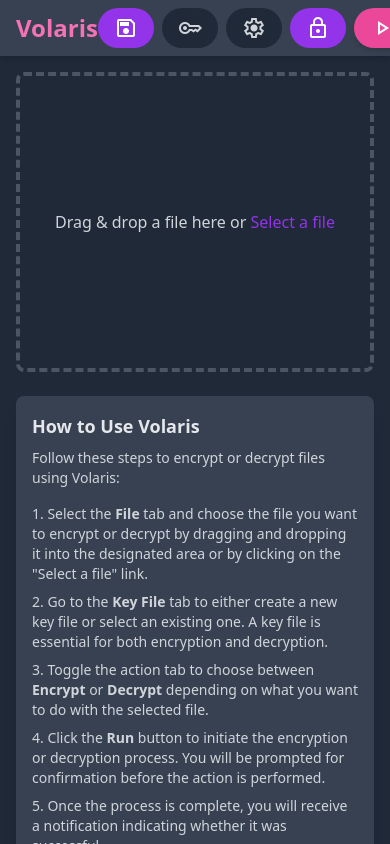
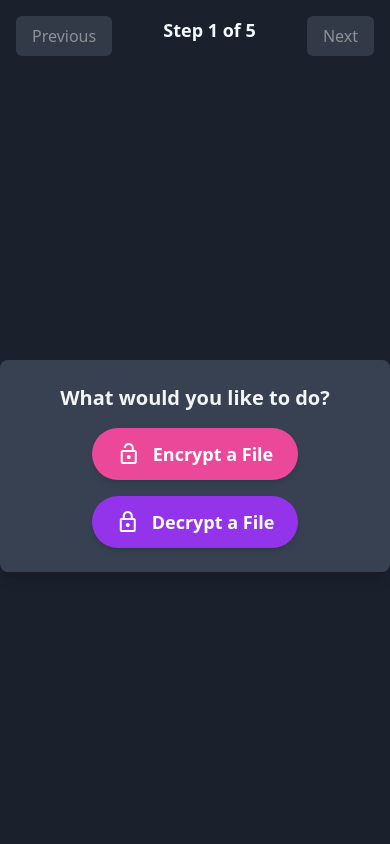
Before and after one commit to volar-is/volaris-gui, a SvelteKit app: page / in a window 390 px wide. Built offline with nearby package versions, Linux system fonts and the light colour scheme.

Commit message:
feat: made ui more intuitive

```diff
--- a/src/routes/+page.svelte
+++ b/src/routes/+page.svelte
@@ -10,7 +10,7 @@
   let keyFile = "";
   let showPasswordDialog = false;
   let password = "";
-  let selectedTab = "file";
+  let step = 1;
   let actionTab = "encrypt";
   let newKeyFilePath = "";
   let isDragOver = false;
@@ -18,14 +18,31 @@
   let selectedEncryptionAlgorithm = "XChaCha20Poly1305";
   let isDropdownOpen = null;
   let selectedHeaderVersion = "V5";
+  let isProcessing = false;
+  let startTime = 0;
+  let elapsedTime = 0;
+  let progress = 0;
+  let interval = 0;
+
+  function nextStep() {
+    if (step < 5) step++;
+  }
+
+  function previousStep() {
+    if (step > 1) step--;
+  }
 
   listen("tauri://drag-drop", (event) => {
     const files = event.payload.paths;
     if (files.length > 0) {
-      if (selectedTab === "file") {
+      if (step === 2) {
         selectedFile = files[0];
-      } else {
+        delay(500);
+        step = 3;
+      } else if (step === 3) {
         keyFile = files[0];
+
+        step = 4;
       }
     }
   });
@@ -46,24 +63,29 @@
 
   async function pickFile(option) {
     const file = await open({ multiple: false });
-    if (option == "file") {
+    if (option === "file") {
       selectedFile = file && typeof file === "string" ? file : file?.path || "";
-    } else {
+      delay(500);
+      step = 3;
+    } else if (option === "key") {
       keyFile = file && typeof file === "string" ? file : file?.path || "";
+      delay(500);
+      step = 4;
     }
   }
 
-  async function pickKeyFile() {
-    const file = await open({ multiple: false });
-    keyFile = file && typeof file === "string" ? file : file?.path || "";
-  }
-
   async function saveKeyFile() {
-    const file = await open({ directory: true });
+    const file = await save({ directory: true });
     newKeyFilePath = file && typeof file === "string" ? file : file || "";
     if (newKeyFilePath) {
       showPasswordDialogHandler();
     }
+  }
+
+  async function delay(milliseconds) {
+    return new Promise((resolve) => {
+      setTimeout(resolve, milliseconds);
+    });
   }
 
   async function createKeyFile() {
@@ -80,7 +102,6 @@
         } else {
           keyFile = newKeyFilePath + "/" + password + ".key";
         }
-
         alert("Key file created successfully." + "\n" + keyFile);
       } catch (error) {
         alert("Error creating key file: " + error);
@@ -99,8 +120,18 @@
           "Are you sure you want to encrypt this file?",
           { title: "Confirmation", kind: "warning" },
         );
+        if (confirmation) {
+          delay(1000);
+          isProcessing = true;
+          startTime = Date.now();
+          progress = 0;
+          const interval = setInterval(() => {
+            elapsedTime = (Date.now() - startTime) / 1000;
+            if (progress < 84) {
+              progress += 2;
+            }
+          }, 500);
 
-        if (confirmation) {
           const result = await invoke("encrypt_file_with_key", {
             input: selectedFile,
             output: `${selectedFile}.enc`,
@@ -109,52 +140,72 @@
             ealgorithm: selectedEncryptionAlgorithm,
             headerver: selectedHeaderVersion,
           });
+
+          clearInterval(interval);
+          progress = 100;
+          await delay(1000);
+          elapsedTime = (Date.now() - startTime) / 1000;
+          isProcessing = false;
           alert("File encrypted successfully: " + result);
         } else {
           alert("Encryption canceled.");
         }
       } catch (error) {
+        clearInterval(interval);
+        isProcessing = false;
         alert("Error during encryption: " + error);
       }
-    } else if (keyFile == "" && selectedFile == "") {
-      alert("Please select a file and keyfile.");
-    } else if (keyFile == "") {
+    } else if (!selectedFile) {
+      alert("Please select a file first.");
+    } else if (!keyFile) {
       alert("Please select or create a keyfile first.");
-    } else if (selectedFile == "") {
-      alert("Please select a file first.");
     }
   }
 
   async function decryptFile() {
-    if (selectedFile && keyFile !== undefined) {
+    if (selectedFile && keyFile) {
       try {
         const confirmation = await ask(
           "Are you sure you want to decrypt this file?",
           { title: "Confirmation", kind: "warning" },
         );
+        if (confirmation) {
+          // for now, this doesnt detect rust asking for prompt, so starts processing straight after, same with encrypt, so i just set a second long delay instead.
+          delay(1000);
+          isProcessing = true;
+          startTime = Date.now();
+          progress = 0;
+          const interval = setInterval(() => {
+            elapsedTime = (Date.now() - startTime) / 1000;
+            if (progress < 84) {
+              progress += 2;
+            }
+          }, 500);
 
-        if (confirmation) {
           const result = await invoke("decrypt_file_with_key", {
             input: selectedFile,
             output: selectedFile.replace(".enc", ""),
             keyfile: keyFile,
           });
+
+          clearInterval(interval);
+          progress = 100;
+          await delay(1000);
+          elapsedTime = (Date.now() - startTime) / 1000;
+          isProcessing = false;
           alert("File decrypted successfully: " + result);
         } else {
           alert("Decryption canceled.");
         }
       } catch (error) {
+        clearInterval(interval);
+        isProcessing = false;
         alert("Error during decryption: " + error);
       }
-    } else if (
-      (keyFile === "" || keyFile === undefined) &&
-      selectedFile === ""
-    ) {
-      alert("Please select a file and keyfile.");
-    } else if (keyFile === "" || keyFile === undefined) {
+    } else if (!selectedFile) {
+      alert("Please select a file first.");
+    } else if (!keyFile) {
       alert("Please select or create a keyfile first.");
-    } else if (selectedFile == "") {
-      alert("Please select a file first.");
     }
   }
 
@@ -184,6 +235,10 @@
     }
     isDropdownOpen = null;
   }
+
+  function processFile() {
+    performAction();
+  }
 </script>
 
 <svelte:head>
@@ -193,70 +248,75 @@
   />
 </svelte:head>
 
-<main class="flex flex-col h-screen bg-gray-800 text-gray-100">
-  <nav class="w-full bg-gray-700 shadow-md">
-    <div class="flex items-center justify-between px-4 py-2 md:px-8 md:py-4">
-      <h2 class="text-2xl font-bold text-pink-400 md:text-3xl">Volaris</h2>
-      <div class="flex items-center space-x-2 md:space-x-4">
+<main class="flex flex-col min-h-screen bg-gray-900 text-gray-200">
+  <div class="p-4 md:p-6">
+    <div class="flex justify-between mb-4">
       <button
-          on:click={() => (selectedTab = "file")}
-          class={`px-4 py-2 md:px-6 md:py-3 text-sm md:text-lg font-semibold flex items-center justify-center rounded-full ${selectedTab === "file" ? "bg-purple-600 text-white" : "bg-gray-800 text-gray-300 hover:bg-gray-600"} transition-colors duration-300`}
+        on:click={previousStep}
+        class="px-4 py-2 bg-gray-600 text-white rounded-md hover:bg-gray-500 disabled:opacity-50"
+        disabled={step === 1}
       >
-          <span class="material-symbols-outlined text-base md:text-xl"
-            >save</span
+        Previous
+      </button>
+      <span class="text-lg font-semibold">Step {step} of 5</span>
+      <button
+        on:click={nextStep}
+        class="px-4 py-2 bg-gray-600 text-white rounded-md hover:bg-gray-500 disabled:opacity-50"
+        disabled={step === 1 || step === 5}
       >
-        </button>
-        <button
-          on:click={() => (selectedTab = "key")}
-          class={`px-4 py-2 md:px-6 md:py-3 text-sm md:text-lg font-semibold flex items-center justify-center rounded-full ${selectedTab === "key" ? "bg-pink-500 text-white" : "bg-gray-800 text-gray-300 hover:bg-gray-600"} transition-colors duration-300`}
-        >
-          <span class="material-symbols-outlined text-base md:text-xl">key</span
-          >
-        </button>
-        <button
-          on:click={() => (selectedTab = "advanced")}
-          class={`px-4 py-2 md:px-6 md:py-3 text-sm md:text-lg font-semibold flex items-center justify-center rounded-full ${selectedTab === "advanced" ? "bg-teal-500 text-white" : "bg-gray-800 text-gray-300 hover:bg-gray-600"} transition-colors duration-300`}
-        >
-          <span class="material-symbols-outlined text-base md:text-xl"
-            >settings</span
-          >
-        </button>
-        <button
-          on:click={toggleAction}
-          class={`px-4 py-2 md:px-6 md:py-3 text-sm md:text-lg font-semibold flex items-center justify-center rounded-full ${actionTab === "encrypt" ? "bg-purple-600 text-white" : "bg-pink-500 text-white"} transition-colors duration-300`}
-        >
-          <span class="material-symbols-outlined text-base md:text-xl"
-            >{actionTab === "encrypt" ? "lock" : "no_encryption"}</span
-          >
-        </button>
-        <button
-          on:click={performAction}
-          class="px-4 py-2 md:px-6 md:py-3 text-sm md:text-lg font-semibold bg-pink-500 hover:bg-pink-400 text-white rounded-full flex items-center justify-center transition-all duration-300 shadow-md hover:shadow-lg focus:outline-none focus:ring-4 focus:ring-pink-300"
-        >
-          <span class="material-symbols-outlined text-base md:text-xl"
-            >play_arrow</span
-          >
+        Next
       </button>
     </div>
   </div>
-  </nav>
 
-  <div class="flex-1 p-4 md:p-6 overflow-y-auto">
-    {#if selectedTab === "file"}
+  <div class="flex-grow flex items-center justify-center">
+    <div class="w-full max-w-lg bg-gray-700 rounded-lg shadow-lg p-6 md:p-8">
+      {#if step === 1}
         <div class="flex flex-col items-center">
+          <h2
+            class="text-center text-xl md:text-2xl font-semibold text-gray-100 mb-4"
+          >
+            What would you like to do?
+          </h2>
+          <div class="flex flex-col space-y-4">
+            <button
+              on:click={() => {
+                actionTab = "encrypt";
+                nextStep();
+              }}
+              class="px-6 py-3 text-lg font-semibold bg-pink-500 text-white rounded-full flex items-center justify-center transition-all duration-300 shadow-md hover:shadow-lg focus:outline-none focus:ring-4 focus:ring-green-300"
+            >
+              <span class="material-symbols-outlined text-lg">lock_open</span>
+              <span class="ml-3">Encrypt a File</span>
+            </button>
+            <button
+              on:click={() => {
+                actionTab = "decrypt";
+                nextStep();
+              }}
+              class="px-6 py-3 text-lg font-semibold bg-purple-600 text-white text-white rounded-full flex items-center justify-center transition-all duration-300 shadow-md hover:shadow-lg focus:outline-none focus:ring-4 focus:ring-red-300"
+            >
+              <span class="material-symbols-outlined text-lg">lock</span>
+              <span class="ml-3">Decrypt a File</span>
+            </button>
+          </div>
+        </div>
+      {/if}
+
+      {#if step === 2}
+        <div class="flex flex-col items-center">
+          <h2
+            class="text-center text-xl md:text-2xl font-semibold text-gray-100 mb-4"
+          >
+            File Management
+          </h2>
           <div
-          on:drop={(event) => {
-            event.preventDefault();
-            // @ts-ignore
-            selectedFile = event.dataTransfer?.files[0];
-            isDragOver = false;
-          }}
             on:dragover={(event) => {
               event.preventDefault();
               isDragOver = true;
             }}
             on:dragleave={() => (isDragOver = false)}
-          class={`w-full max-w-7xl border-4 ${isDragOver ? "border-purple-500 bg-gray-700 shadow-lg scale-105" : "border-dashed border-gray-600 bg-gray-800"} rounded-lg p-8 md:p-12 text-center flex flex-col items-center justify-center relative transition-all duration-300 ease-in-out transform-gpu`}
+            class={`w-full max-w-7xl border-4 ${isDragOver ? "border-purple-500 bg-gray-700 shadow-lg scale-105" : "border-dashed border-gray-600 bg-gray-800"} rounded-lg p-8 md:p-12 text-center flex flex-col items-center justify-center relative transition-all duration-300 ease-in-out`}
             style="min-height: 300px;"
           >
             <p class="text-gray-300 text-base md:text-lg">
@@ -282,51 +342,10 @@
               </div>
             {/if}
           </div>
-
-        <div
-          class="mt-6 w-full max-w-7xl bg-gray-700 p-4 md:p-6 rounded-lg shadow-lg"
-        >
-          <h3 class="text-lg md:text-xl font-semibold text-gray-200 mb-2">
-            How to Use Volaris
-          </h3>
-          <p class="text-gray-300 text-sm md:text-base mb-4">
-            Follow these steps to encrypt or decrypt files using Volaris:
-          </p>
-          <ol
-            class="list-decimal list-inside text-gray-300 text-sm md:text-base space-y-2"
-          >
-            <li>
-              Select the <span class="font-semibold">File</span> tab and choose the
-              file you want to encrypt or decrypt by dragging and dropping it into
-              the designated area or by clicking on the "Select a file" link.
-            </li>
-            <li>
-              Go to the <span class="font-semibold">Key File</span> tab to either
-              create a new key file or select an existing one. A key file is essential
-              for both encryption and decryption.
-            </li>
-            <li>
-              Toggle the action tab to choose between <span
-                class="font-semibold">Encrypt</span
-              >
-              or <span class="font-semibold">Decrypt</span> depending on what you
-              want to do with the selected file.
-            </li>
-            <li>
-              Click the <span class="font-semibold">Run</span> button to initiate
-              the encryption or decryption process. You will be prompted for confirmation
-              before the action is performed.
-            </li>
-            <li>
-              Once the process is complete, you will receive a notification
-              indicating whether it was successful.
-            </li>
-          </ol>
-        </div>
         </div>
       {/if}
 
-    {#if selectedTab === "key"}
+      {#if step === 3}
         <div class="flex flex-col items-center space-y-4 md:space-y-6">
           <div
             class="w-full max-w-7xl bg-gray-700 p-4 md:p-6 rounded-lg shadow-lg"
@@ -352,7 +371,8 @@
                   <div
                     class="flex-1 h-0.5 bg-gradient-to-r from-gray-700 to-gray-500"
                   ></div>
-                <span class="px-4 text-gray-300 text-1xl font-semibold">OR</span
+                  <span class="px-4 text-gray-300 text-1xl font-semibold"
+                    >OR</span
                   >
                   <div
                     class="flex-1 h-0.5 bg-gradient-to-l from-gray-700 to-gray-500"
@@ -362,12 +382,6 @@
 
               <div
                 id="keyDrag"
-              on:drop={(event) => {
-                event.preventDefault();
-                // @ts-ignore
-                keyFile = event.dataTransfer?.files[0];
-                isDragOver = false;
-              }}
                 on:dragover={(event) => {
                   event.preventDefault();
                   isDragOver = true;
@@ -378,8 +392,7 @@
                   isDragOver
                     ? "border-purple-500 bg-gray-700 shadow-lg scale-105"
                     : "border-dashed border-gray-600 bg-gray-800"
-              } rounded-lg p-8 md:p-12 text-center flex flex-col items-center justify-center relative transition-all duration-300 ease-in-out transform-gpu
-  hover:border-purple-500 hover:bg-gray-700 hover:shadow-lg hover:scale-105 cursor-pointer`}
+                } rounded-lg p-8 md:p-12 text-center flex flex-col items-center justify-center relative transition-all duration-300 ease-in-out transform-gpu hover:border-purple-500 hover:bg-gray-700 hover:shadow-lg hover:scale-105 cursor-pointer`}
                 style="min-height: 300px;"
               >
                 <p class="text-gray-300 text-base md:text-lg">
@@ -404,136 +417,137 @@
         </div>
       {/if}
 
-    {#if selectedTab === "advanced"}
+      {#if step === 4}
+        <section class="flex-1 p-4 md:p-8 flex flex-col items-center">
           <div
-        class="flex flex-col items-center justify-center flex-grow w-full max-w-3xl space-y-4 text-center"
+            class="w-full md:w-2/3 lg:w-1/2 bg-gray-700 p-4 rounded-lg shadow-md"
           >
-        <h2 class="text-3xl font-semibold text-gray-100 md:text-4xl">
-          Advanced Options
-        </h2>
-
-        <div class="flex flex-col w-full max-w-3xl space-y-4 text-center">
-          <label class="text-lg font-semibold text-gray-200"
-            >Hashing Algorithm:</label
-          >
-          <div class="relative inline-block w-full">
+            <h3 class="text-lg font-semibold text-gray-100 mb-4">Settings</h3>
+            <div class="flex flex-col space-y-4">
+              <div class="relative">
                 <button
                   on:click={() => toggleDropdown("hashing")}
-              class="flex items-center justify-between w-full px-4 py-2 text-lg bg-gray-800 text-white rounded-lg border-2 border-gray-500 focus:outline-none focus:ring-2 focus:ring-pink-500 transition-all duration-300"
+                  class="w-full py-2 px-4 bg-gray-600 text-white rounded-lg hover:bg-gray-700 transition-colors duration-300"
                 >
-              {selectedHashAlgorithm || "Select Hashing Algorithm"}
-              <span class="material-symbols-outlined text-base md:text-lg"
-                >arrow_drop_down</span
-              >
+                  Hash Algorithm: {selectedHashAlgorithm}
                 </button>
                 {#if isDropdownOpen === "hashing"}
                   <div
-                class="absolute left-0 z-10 mt-2 w-full bg-gray-800 text-white border border-gray-500 rounded-lg shadow-lg"
+                    class="absolute top-full mt-2 w-full bg-gray-800 text-gray-100 rounded-lg shadow-lg z-10"
                   >
-                <ul class="py-1">
-                  <li
+                    <button
                       on:click={() => selectOption("Blake3Balloon", "hashing")}
-                    class="px-4 py-2 hover:bg-gray-700 cursor-pointer"
+                      class="w-full px-4 py-2 hover:bg-gray-700"
                     >
                       Blake3Balloon
-                  </li>
-                  <li
+                    </button>
+                    <button
                       on:click={() => selectOption("Argon2ID", "hashing")}
-                    class="px-4 py-2 hover:bg-gray-700 cursor-pointer"
+                      class="w-full px-4 py-2 hover:bg-gray-700"
                     >
                       Argon2ID
-                  </li>
-                </ul>
+                    </button>
                   </div>
                 {/if}
               </div>
-        </div>
 
-        <!-- Encryption Algorithm Dropdown -->
-        <div class="flex flex-col w-full max-w-3xl space-y-4 text-center">
-          <label class="text-lg font-semibold text-gray-200"
-            >Encryption Algorithm:</label
-          >
-          <div class="relative inline-block w-full">
+              <div class="relative">
                 <button
                   on:click={() => toggleDropdown("encryption")}
-              class="flex items-center justify-between w-full px-4 py-2 text-lg bg-gray-800 text-white rounded-lg border-2 border-gray-500 focus:outline-none focus:ring-2 focus:ring-pink-500 transition-all duration-300"
+                  class="w-full py-2 px-4 bg-gray-600 text-white rounded-lg hover:bg-gray-700 transition-colors duration-300"
                 >
-              {selectedEncryptionAlgorithm || "Select Encryption Algorithm"}
-              <span class="material-symbols-outlined text-base md:text-lg"
-                >arrow_drop_down</span
-              >
+                  Encryption Algorithm: {selectedEncryptionAlgorithm}
                 </button>
                 {#if isDropdownOpen === "encryption"}
                   <div
-                class="absolute left-0 z-10 mt-2 w-full bg-gray-800 text-white border border-gray-500 rounded-lg shadow-lg"
+                    class="absolute top-full mt-2 w-full bg-gray-800 text-gray-100 rounded-lg shadow-lg z-10"
                   >
-                <ul class="py-1">
-                  <li
+                    <button
+                      on:click={() =>
+                        selectOption("XChaCha20Poly1305", "encryption")}
+                      class="w-full px-4 py-2 hover:bg-gray-700"
+                    >
+                      XChaCha20Poly1305
+                    </button>
+                    <button
                       on:click={() => selectOption("AES-256-GCM", "encryption")}
-                    class="px-4 py-2 hover:bg-gray-700 cursor-pointer"
+                      class="w-full px-4 py-2 hover:bg-gray-700"
                     >
                       AES-256-GCM
-                  </li>
-                  <li
-                    on:click={() =>
-                      selectOption("XChaCha20Poly1305", "encryption")}
-                    class="px-4 py-2 hover:bg-gray-700 cursor-pointer"
-                  >
-                    XChaCha20Poly1305
-                  </li>
-                </ul>
+                    </button>
                   </div>
                 {/if}
               </div>
-        </div>
 
-        <!-- Header Version Dropdown -->
-        <div class="flex flex-col w-full max-w-3xl space-y-4 text-center">
-          <label class="text-lg font-semibold text-gray-200"
-            >Header Version:</label
-          >
-          <div class="relative inline-block w-full">
+              <div class="relative">
                 <button
                   on:click={() => toggleDropdown("header")}
-              class="flex items-center justify-between w-full px-4 py-2 text-lg bg-gray-800 text-white rounded-lg border-2 border-gray-500 focus:outline-none focus:ring-2 focus:ring-pink-500 transition-all duration-300"
+                  class="w-full py-2 px-4 bg-gray-600 text-white rounded-lg hover:bg-gray-700 transition-colors duration-300"
                 >
-              {selectedHeaderVersion || "Select Header Version"}
-              <span class="material-symbols-outlined text-base md:text-lg"
-                >arrow_drop_down</span
-              >
+                  Header Version: {selectedHeaderVersion}
                 </button>
                 {#if isDropdownOpen === "header"}
                   <div
-                class="absolute left-0 z-10 mt-2 w-full bg-gray-800 text-white border border-gray-500 rounded-lg shadow-lg"
+                    class="absolute top-full mt-2 w-full bg-gray-800 text-gray-100 rounded-lg shadow-lg z-10"
                   >
-                <ul class="py-1">
-                  <li
-                    on:click={() => selectOption("v3", "header")}
-                    class="px-4 py-2 hover:bg-gray-700 cursor-pointer"
+                    <button
+                      on:click={() => selectOption("V5", "header")}
+                      class="w-full px-4 py-2 hover:bg-gray-700"
                     >
-                    v3
-                  </li>
-                  <li
-                    on:click={() => selectOption("v4", "header")}
-                    class="px-4 py-2 hover:bg-gray-700 cursor-pointer"
+                      V5
+                    </button>
+                    <button
+                      on:click={() => selectOption("V3", "header")}
+                      class="w-full px-4 py-2 hover:bg-gray-700"
                     >
-                    v4
-                  </li>
-                  <li
-                    on:click={() => selectOption("v5", "header")}
-                    class="px-4 py-2 hover:bg-gray-700 cursor-pointer"
-                  >
-                    v5
-                  </li>
-                </ul>
+                      V3 (For Argon2ID Hashing, don't use otherwise.)
+                    </button>
                   </div>
                 {/if}
               </div>
             </div>
           </div>
+        </section>
+      {/if}
+
+      {#if step === 5}
+        <div class="flex flex-col items-center space-y-4">
+          <button
+            on:click={processFile}
+            class="px-6 py-3 text-lg font-semibold {actionTab === 'encrypt'
+              ? 'bg-pink-500 text-white'
+              : 'bg-purple-600 text-white'} rounded-full flex items-center justify-center transition-all duration-300 shadow-md hover:shadow-lg focus:outline-none focus:ring-4 focus:ring-blue-300"
+          >
+            {#if actionTab === "encrypt"}
+              <span class="material-symbols-outlined text-lg">lock_open</span>
+              <span class="ml-3 text-white">Encrypt</span>
+            {/if}
+            {#if actionTab === "decrypt"}
+              <span class="material-symbols-outlined text-lg">lock</span>
+              <span class="ml-3 text-white">Decrypt</span>
+            {/if}
+          </button>
+
+          {#if isProcessing}
+            <div
+              class="mt-6 w-full max-w-md bg-gray-800 p-4 rounded-lg shadow-md"
+            >
+              <div class="mb-4">
+                <p class="text-gray-300">
+                  Time Elapsed: {Math.round(elapsedTime)} seconds
+                </p>
+              </div>
+              <div class="relative h-4 bg-gray-600 rounded">
+                <div
+                  class="absolute top-0 left-0 h-full bg-green-500 rounded"
+                  style="width: {progress}%; transition: width 0.5s;"
+                ></div>
+              </div>
+              <p class="mt-2 text-gray-300">Progress: {progress}%</p>
+            </div>
           {/if}
         </div>
+      {/if}
 
       {#if showPasswordDialog}
         <PasswordPrompt
@@ -541,4 +555,16 @@
           on:cancel={handlePasswordCancel}
         />
       {/if}
+    </div>
+  </div>
 </main>
+
+<style>
+  main {
+    background-color: #1a202c;
+    color: #f7fafc;
+  }
+  .highlight {
+    color: #f6e05e;
+  }
+</style>
```
Lines whose indentation alone changed are shown as unchanged.
